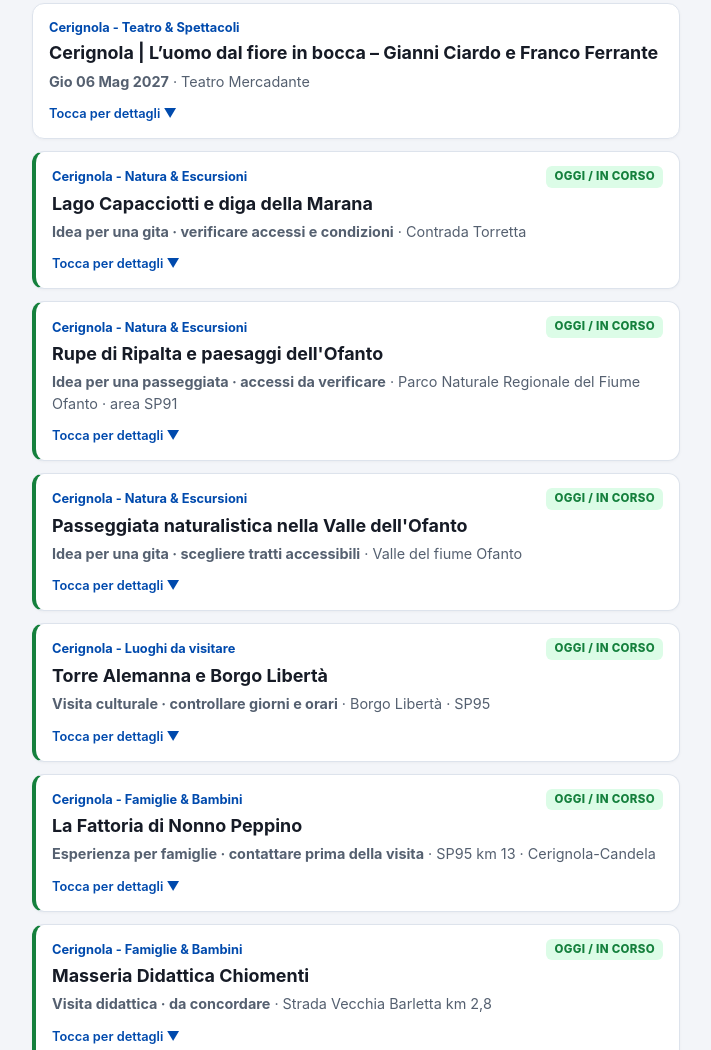
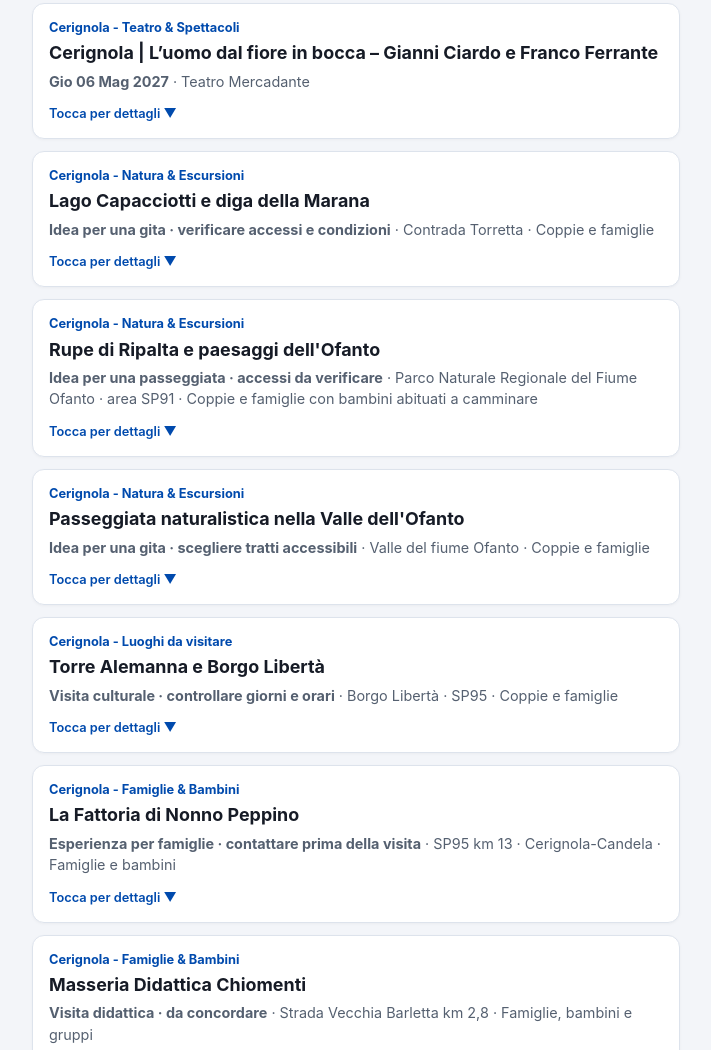
Before and after one commit to francescocompierchio/che-si-fa-cerignola, a plain HTML site: page index.html in a window 1280 px wide. Shown: the part 8936-9986 px from the top of the page, without its empty margins (284-995 px from the left). Drawn offline with Linux system fonts and the light colour scheme; no server answers.

Commit message:
Mostra il pubblico consigliato nelle schede esperienza

```diff
--- a/index.html
+++ b/index.html
@@ -1685,7 +1685,7 @@
       }
 
       filtrati.forEach(ev => {
-        const isToday = oggi >= ev.dataInizio && oggi <= ev.dataFine;
+        const isToday = ev.tipoContenuto !== "esperienza" && oggi >= ev.dataInizio && oggi <= ev.dataFine;
         const details = document.createElement("details");
         if (isToday) details.classList.add("is-today");
         if (ev.inEvidenza) details.classList.add("is-featured");
@@ -1725,6 +1725,7 @@
         boldDate.textContent = ev.dataTesto;
         info.appendChild(boldDate);
         info.append(` · ${ev.luogo}`);
+        if (ev.tipoContenuto === "esperienza" && ev.adattoA) info.append(` · ${ev.adattoA}`);
 
         const hint = document.createElement("span");
         hint.className = "toggle-hint";
```
